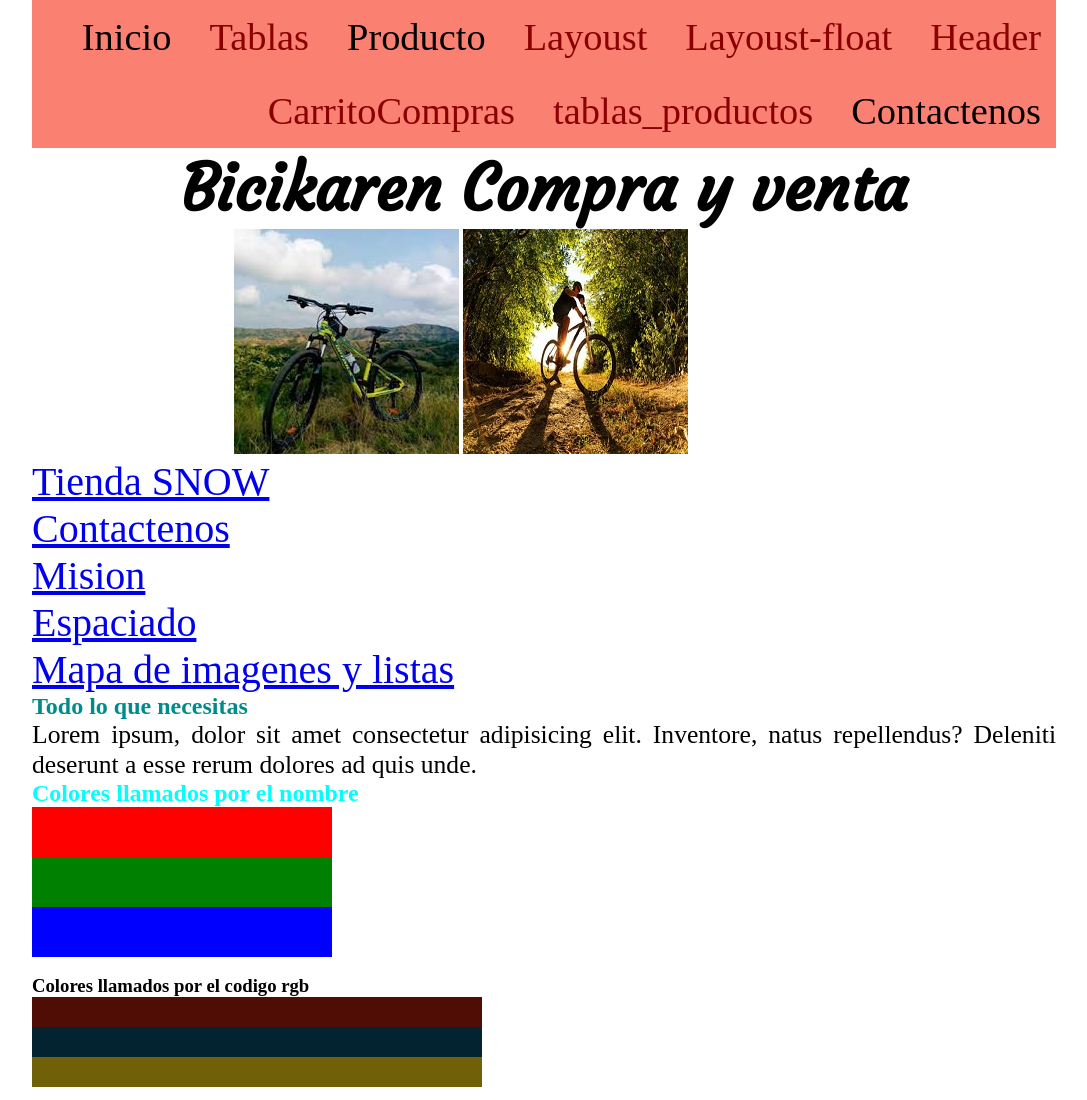
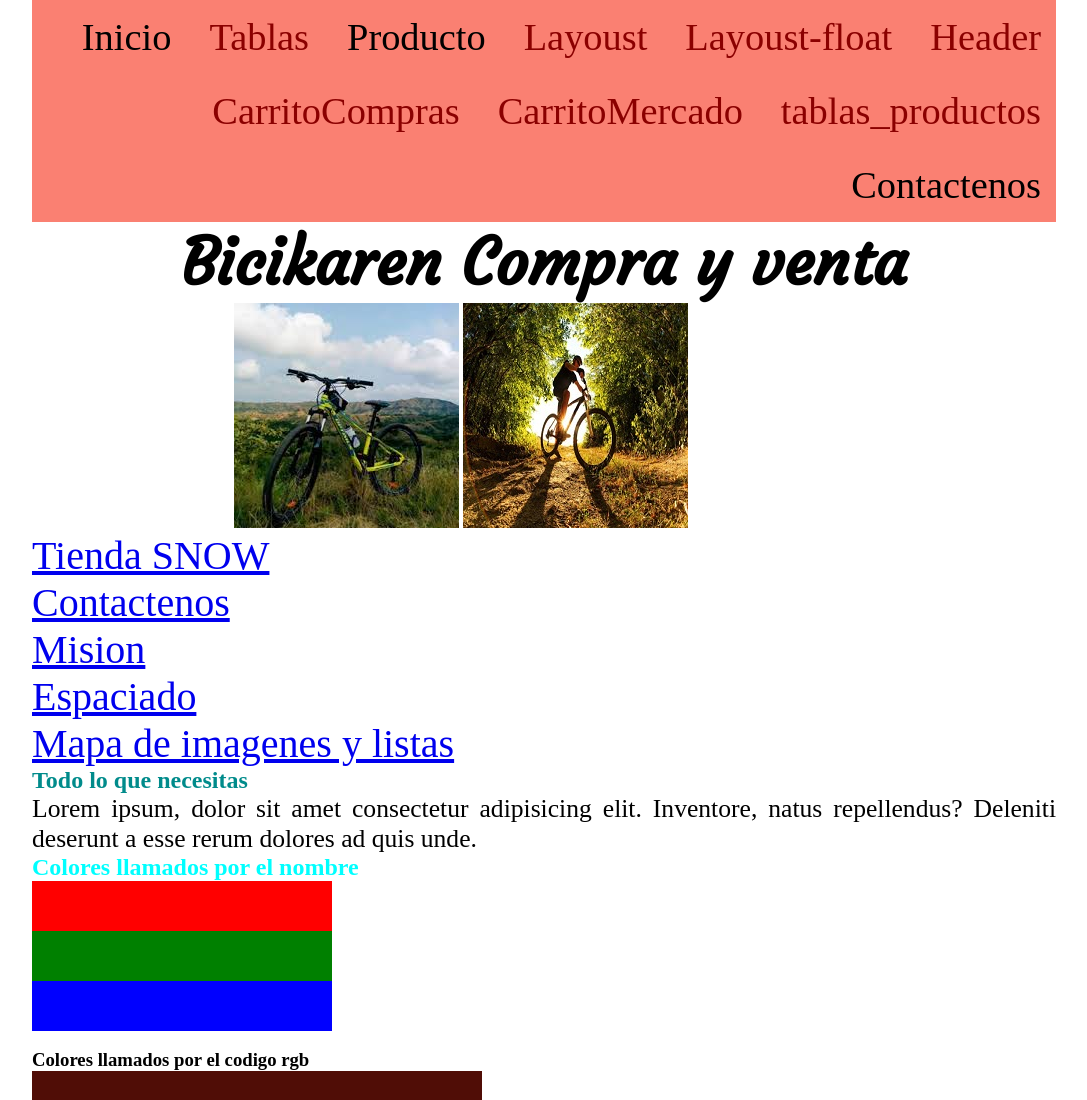
Before and after one commit to KarenLo27/genel, a plain HTML site: page index.html in a window 1280 px wide. Shown: the top 1100 px of the page, without its empty margins (96-1183 px from the left). Drawn offline with Linux system fonts and the light colour scheme.

Commit message:
subircambios

```diff
--- a/index.html
+++ b/index.html
@@ -19,7 +19,8 @@
         <li><a class="enlace-menu" href="layouts.html">Layoust</a></li>
         <li><a class="enlace-menu" href="layoust-float.html">Layoust-float</a></li>
          <li><a class="enlace-menu" href="header.html">Header</a></li>
-         <li><a class="enlace-menu" href="carrito_compras.html">CarritoCompras</a></li>
+         <li><a class="enlace-menu" href="carrito.html">CarritoCompras</a></li>
+         <li><a class="enlace-menu" href="carrito_mercado.html">CarritoMercado</a></li>
          <li><a class="enlace-menu" href="tablas_productos.html">tablas_productos</a></li>
         <li>Contactenos</li>
     </ul>
--- a/js/latam.js
+++ b/js/latam.js
@@ -8,3 +8,5 @@
     "destino": "CTG",
     "Precio": 37500,
  }];
+
+ functio
```
Also changed, not shown: latam.html (+1 -1 lines).
